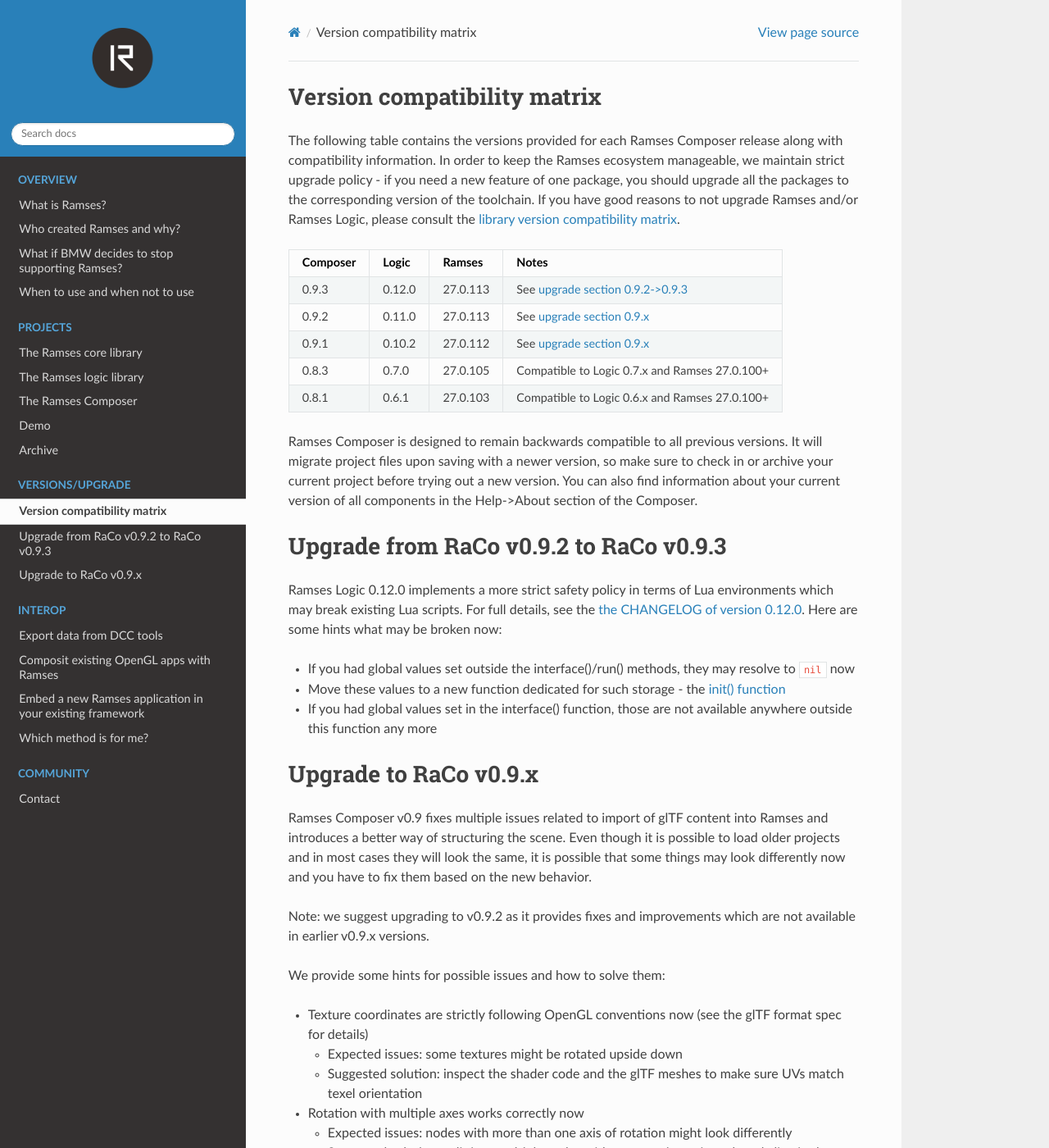
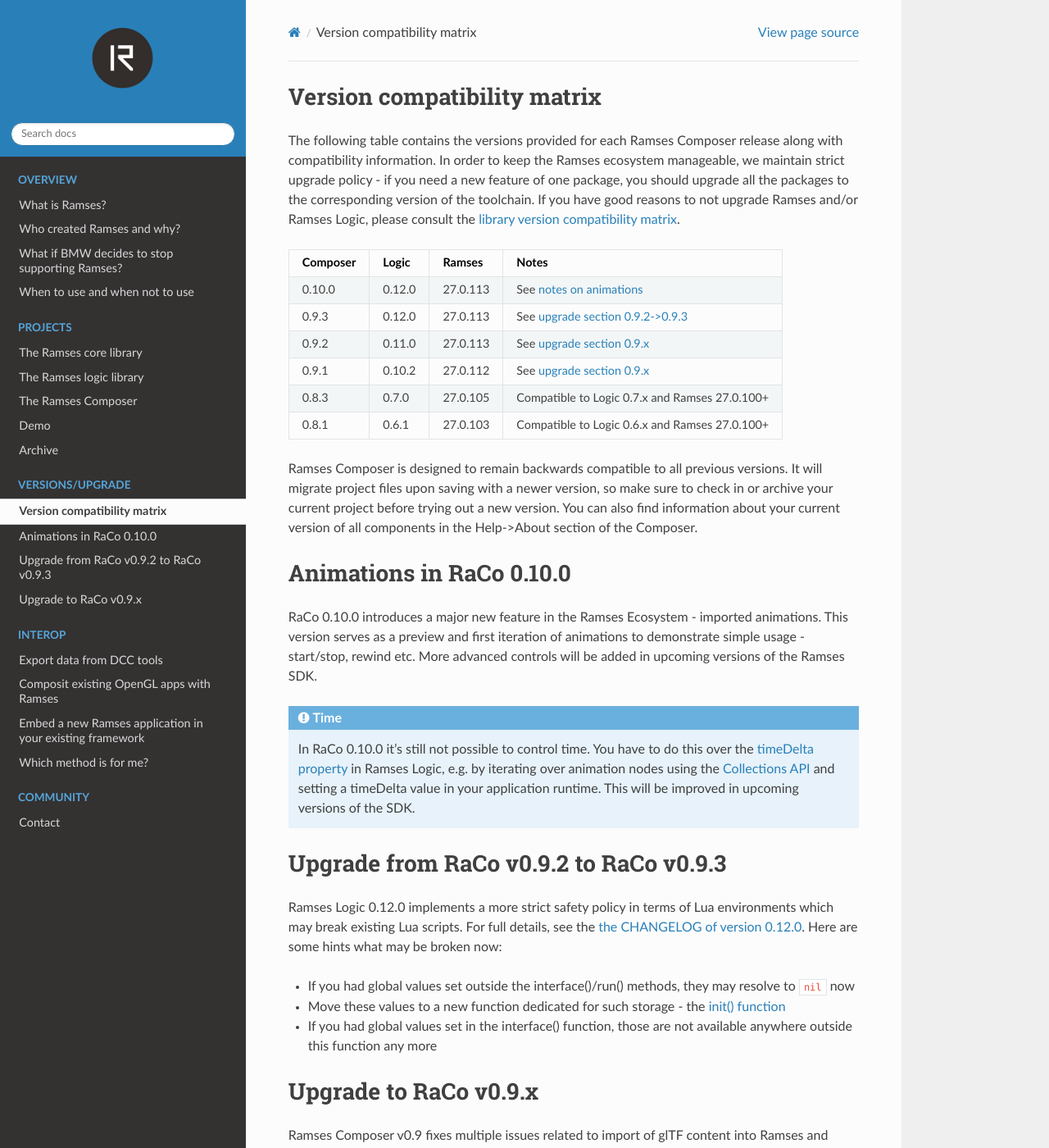
Before and after one commit to COVESA/ramses-sdk, a Sphinx documentation site: the page built from doc/versions.md, in a window 1280 px wide and 1400 px high. Shown: the whole window at 82% size. Built offline with Sphinx 7.4.7 and the Read the Docs theme 2.0.0, drawn with Linux system fonts in a browser that asks for light colours.

Commit message:
Add notes on animation support and links to related docs

````diff
--- a/doc/versions.md
+++ b/doc/versions.md
@@ -9,6 +9,7 @@
 
 |Composer |Logic    | Ramses        | Notes                                                      |
 |---------|---------|---------------|------------------------------------------------------------|
+|0.10.0   |0.12.0   | 27.0.113      | See [notes on animations](animations)                      |
 |0.9.3    |0.12.0   | 27.0.113      | See [upgrade section 0.9.2->0.9.3](upgrade_raco093)        |
 |0.9.2    |0.11.0   | 27.0.113      | See [upgrade section 0.9.x](upgrade_raco09)                |
 |0.9.1    |0.10.2   | 27.0.112      | See [upgrade section 0.9.x](upgrade_raco09)                |
@@ -18,6 +19,23 @@
 Ramses Composer is designed to remain backwards compatible to all previous versions. It will migrate project files upon saving with
 a newer version, so make sure to check in or archive your current project before trying out a new version.
 You can also find information about your current version of all components in the Help->About section of the Composer.
+
+(animations)=
+# Animations in RaCo 0.10.0
+
+RaCo 0.10.0 introduces a major new feature in the Ramses Ecosystem - imported animations.
+This version serves as a preview and first iteration of animations to demonstrate simple
+usage - start/stop, rewind etc. More advanced controls will be added in upcoming versions of
+the Ramses SDK.
+
+```{admonition} Time
+:class: note
+
+In RaCo 0.10.0 it's still not possible to control time. You have to do this over the [timeDelta
+property](https://ramses-logic.readthedocs.io/en/latest/classes/AnimationNode.html#_CPPv4N6rlogic13AnimationNodeE) in Ramses Logic, e.g. by iterating over animation nodes
+using the [Collections API](https://ramses-logic.readthedocs.io/en/latest/classes/LogicEngine.html#_CPPv4NK6rlogic11LogicEngine14animationNodesEv) and setting a timeDelta value in your application runtime.
+This will be improved in upcoming versions of the SDK.
+```
 
 (upgrade_raco093)=
 # Upgrade from RaCo v0.9.2 to RaCo v0.9.3
````
